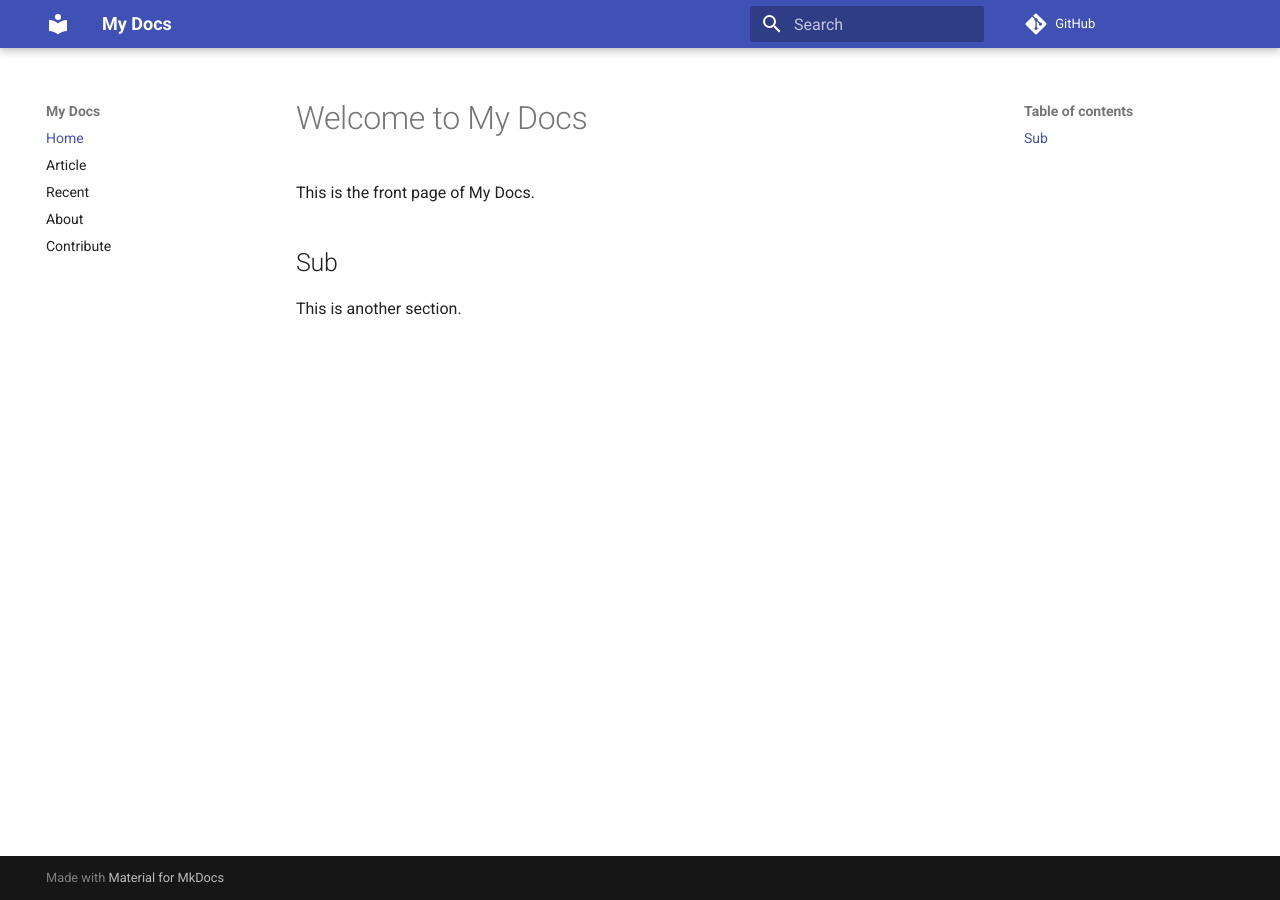
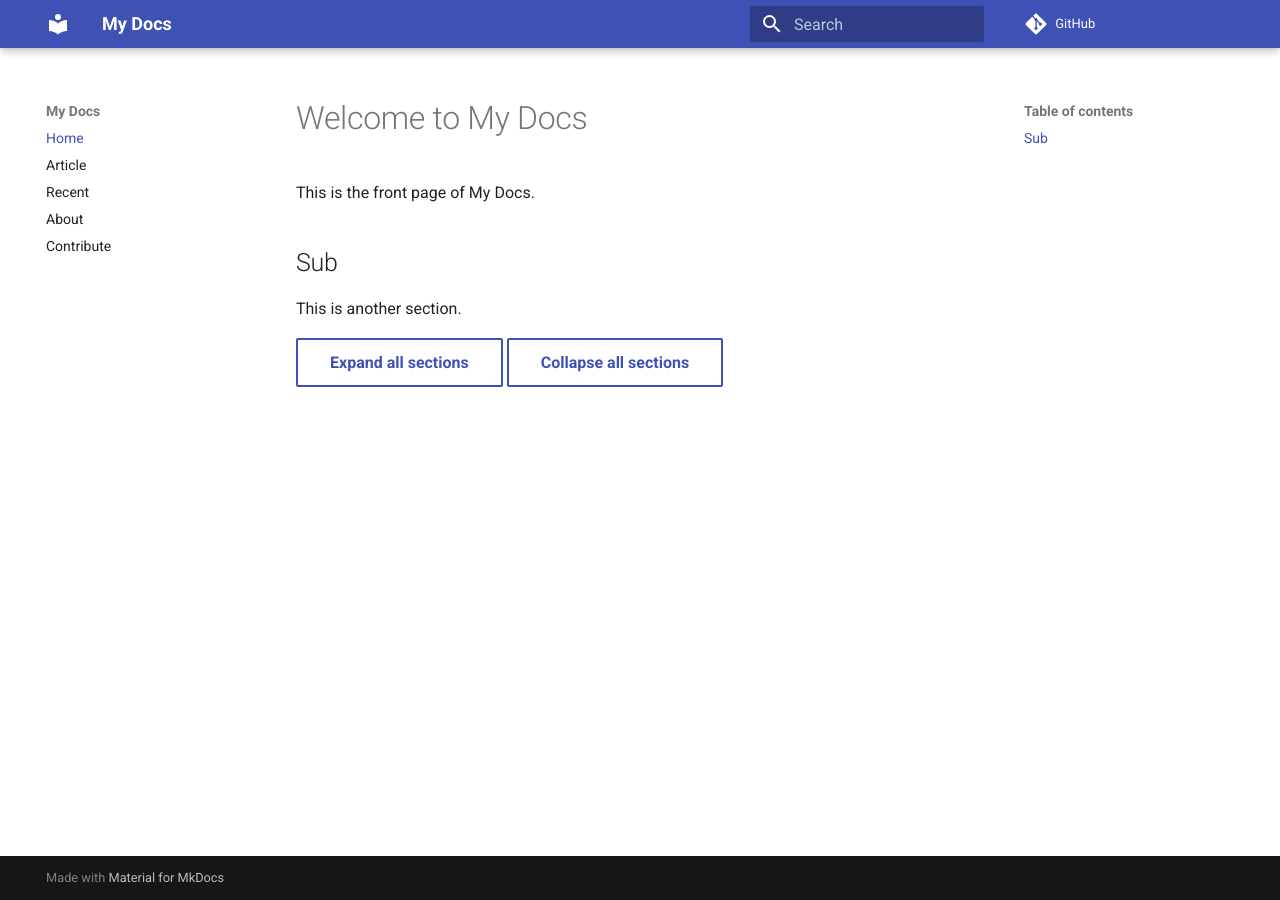
Before and after one commit to nmakke/MkDocsTest, an MkDocs documentation site: the page built from docs/index.md, in a window 1280 px wide. Built offline with MkDocs 1.6.1 and Material for MkDocs 9.7.7, drawn with Linux system fonts in a browser that asks for light colours; comment, search, counter and statistics services are not loaded.

Commit message:
Update index.md

```diff
--- a/docs/index.md
+++ b/docs/index.md
@@ -5,3 +5,6 @@ This is the front page of My Docs.
 ## Sub
 
 This is another section.
+
+<a class="md-button" onClick="expandElements(true)">Expand all sections</a>
+<a class="md-button" onClick="expandElements(false)">Collapse all sections</a>
```
